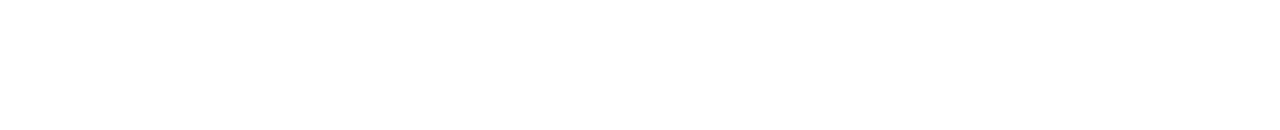
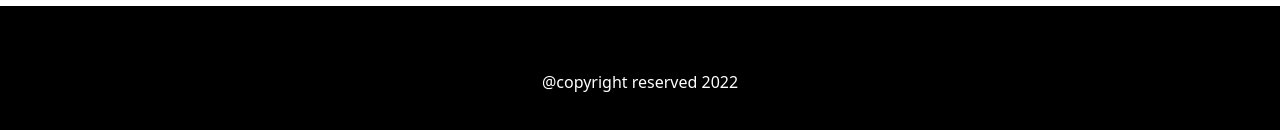
Before and after one commit to jhshakil/warehouse-management-client, a React (Create React App) app: page / in a window 1280 px wide. Shown: the part 1565-1695 px from the top of the page. Before the commit the page ends 1507 px from the top, so only its background shows below. Built offline with nearby package versions, Linux system fonts and the light colour scheme.

Commit message:
make footer

```diff
--- a/src/App.js
+++ b/src/App.js
@@ -1,7 +1,8 @@
 import './App.css';
 import { Route, Routes } from 'react-router-dom';
-import Header from './page/Header/Header';
+import Header from './page/Shared/Header/Header';
 import Home from './page/Home/Home';
+import Footer from './page/Shared/Footer/Footer';
 
 function App() {
   return (
@@ -10,6 +11,7 @@
       <Routes>
         <Route path='/' element={<Home></Home>}>Home</Route>
       </Routes>
+      <Footer></Footer>
     </div>
   );
 }
--- /dev/null
+++ b/src/page/Shared/Footer/Footer.js
@@ -0,0 +1,11 @@
+import React from 'react';
+
+const Footer = () => {
+    return (
+        <div className='bg-black text-white mt-16 p-16 text-center'>
+            <p>@copyright reserved 2022</p>
+        </div>
+    );
+};
+
+export default Footer;
```
Also changed, not shown: src/page/Shared/Header/Header.js (renamed from src/page/Header/Header.js).
